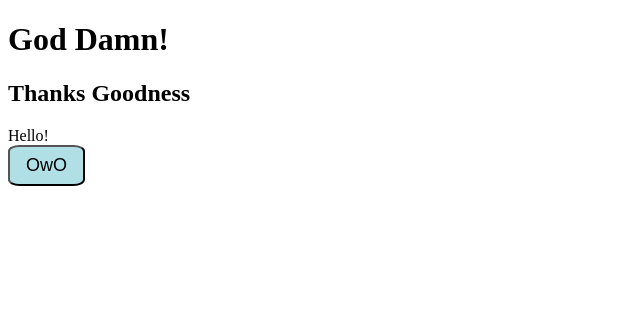
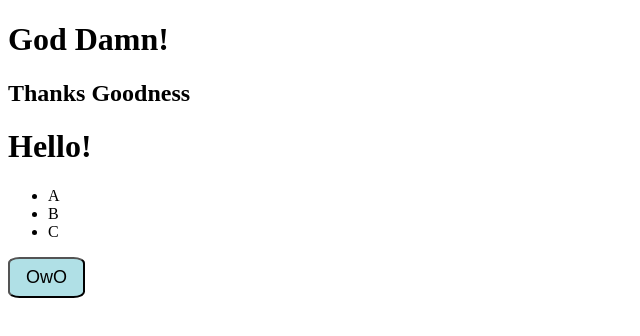
Before and after one commit to bkkim7421/git-test, a React (Create React App) app: page / in a window 1280 px wide. Shown: the top 336 px of the page, without its empty margins (0-640 px from the left). Built offline with nearby package versions, Linux system fonts and the light colour scheme.

Commit message:
Hello 바꿈

```diff
--- a/src/Hello.js
+++ b/src/Hello.js
@@ -1,5 +1,14 @@
 function Hello() {
-    return <div>Hello!</div>;
+    return (
+        <div>
+            <h1>Hello!</h1>
+            <ul>
+                <li>A</li>
+                <li>B</li>
+                <li>C</li>
+            </ul>
+        </div>
+    );
 }
 
 export default Hello;
```
